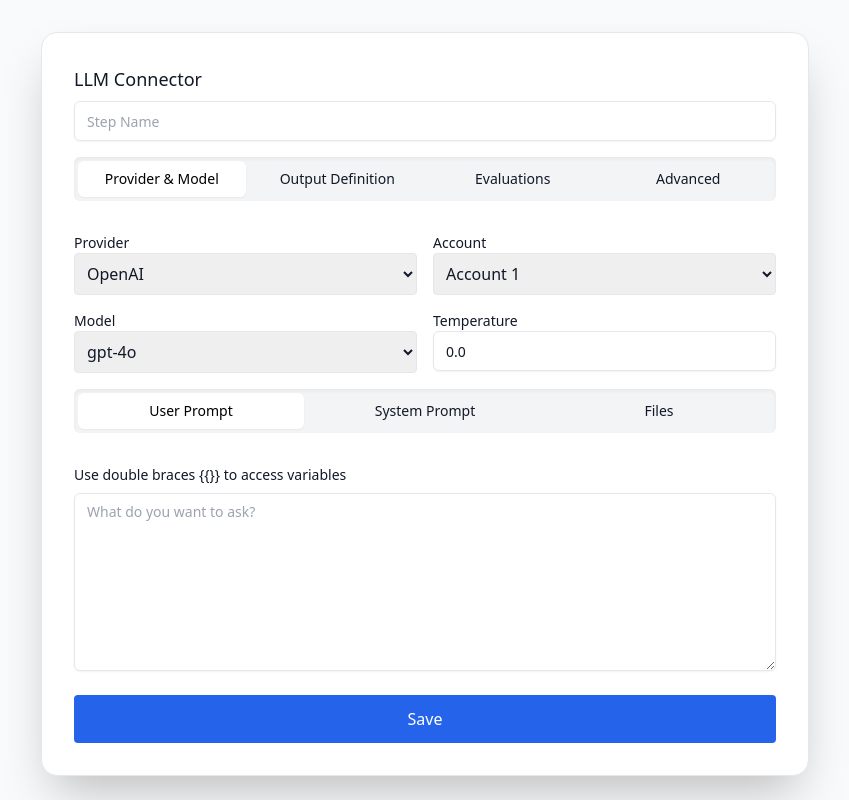
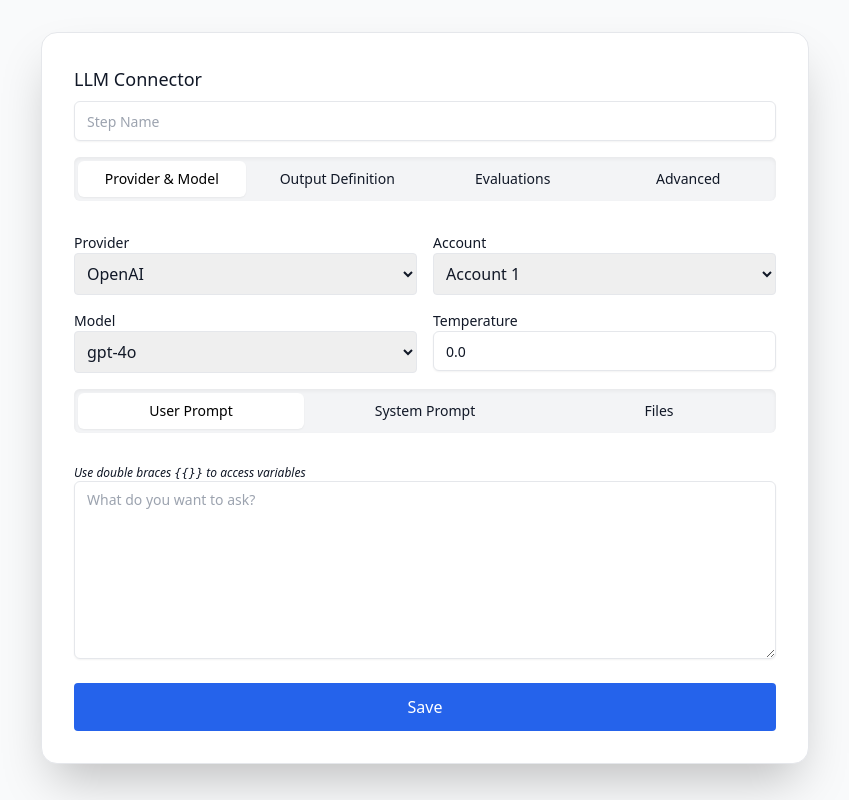
Before and after one commit to eduardo-braga/llm-connector-form, a React (Vite) app: page / in a window 1280 px wide. Shown: the whole page, without its empty margins (215-1064 px from the left). Built offline with nearby package versions, Linux system fonts and the light colour scheme.

Commit message:
Update LLM_Connector_Form.jsx

```diff
--- a/src/pages/LLM_Connector_Form.jsx
+++ b/src/pages/LLM_Connector_Form.jsx
@@ -160,7 +160,9 @@ const generateSchemaFromExample = () => {
                   <TabsTrigger value="files">Files</TabsTrigger>
                 </TabsList>
                 <TabsContent value="user">
-                   <p className="text-sm text-muted-foreground mb-2">{'Use double braces {{}} to access variables'}</p>
+                   <p className="text-xs text-muted-foreground italic">
+                          Use double braces <code>{'{{}}'}</code> to access variables
+                  </p>
                   <Textarea rows={8} placeholder="What do you want to ask?" />
                 </TabsContent>
                 <TabsContent value="system">
```
